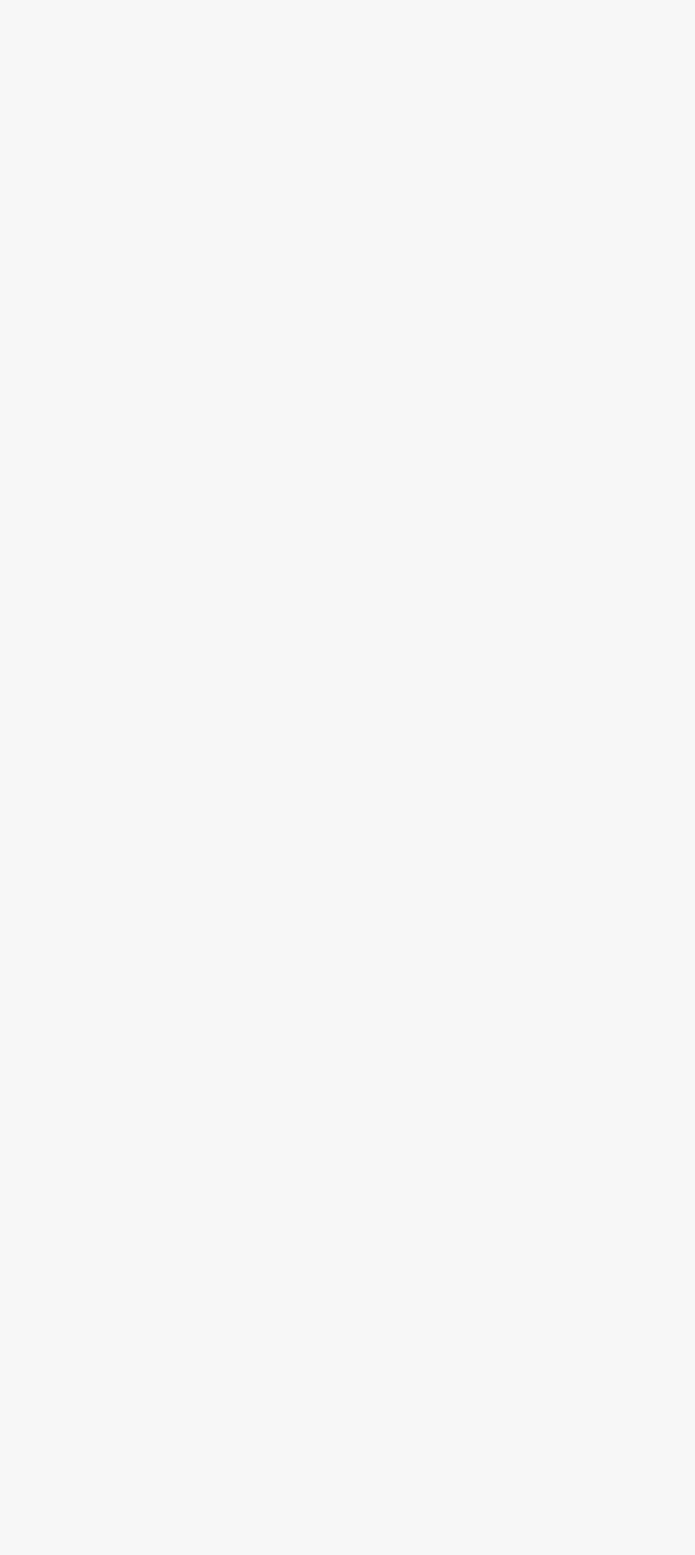
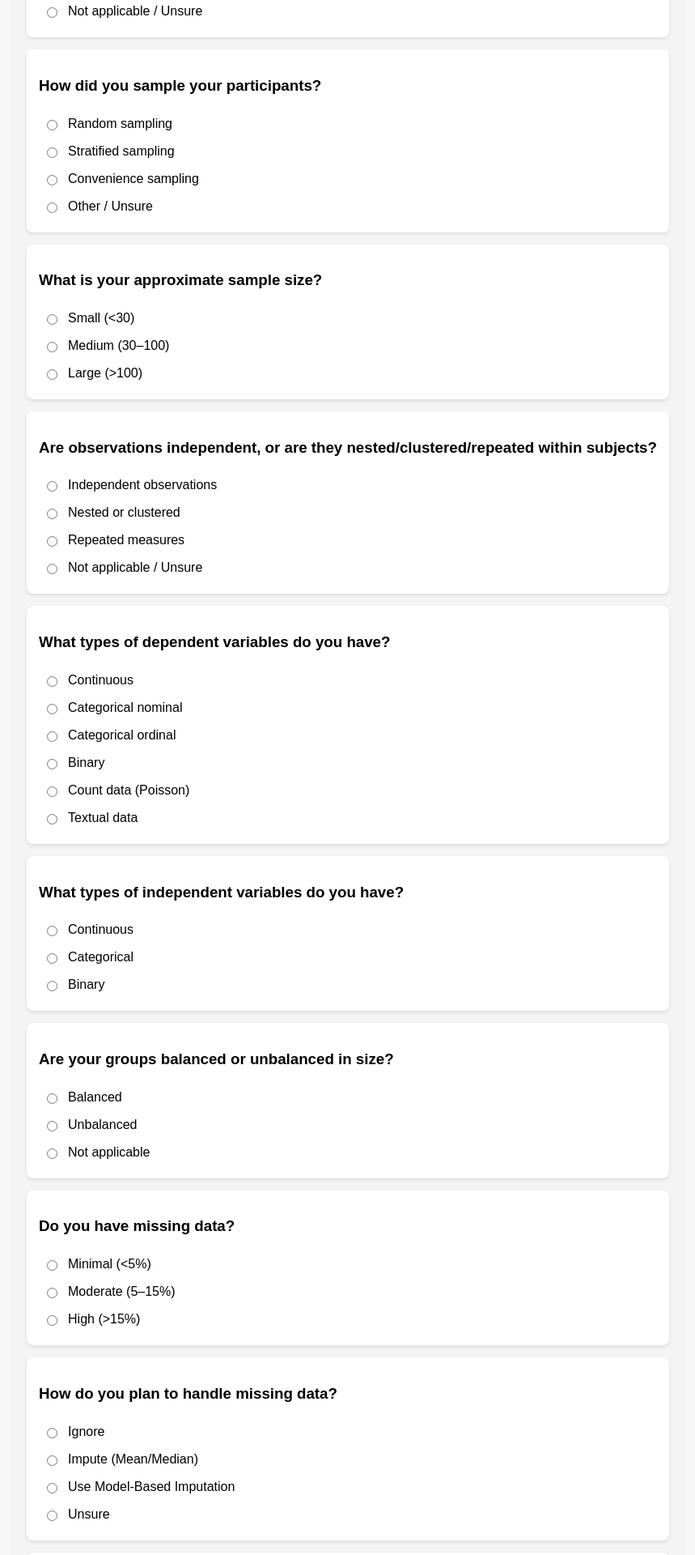
Before and after one commit to mohsen-rafiei/Smart_stat-frontend, a React (Create React App) app: page / in a window 1280 px wide. Shown: the part 780-2700 px from the top of the page at 81% size, without its empty margins (210-1069 px from the left). Before the commit the page ends 800 px from the top, so only its background shows below. Built offline with nearby package versions, Linux system fonts and the light colour scheme.

Commit message:
UXHFQuestionnaire.js

```diff
--- a/src/UXHFQuestionnaire.js
+++ b/src/UXHFQuestionnaire.js
@@ -4,73 +4,58 @@ import axios from "axios";
 const API_URL = "https://fastapi-backend-pg6y.onrender.com/analyze";
 
 const questions = [
-  { "question": "1/34 - What is the type of your study?", "options": ["Experimental", "Observational", "Not applicable / Unsure"] },
-  { "question": "2/34 - What is your research design?", "options": ["Between-subjects", "Within-subjects (Repeated measures)", "Mixed design", "Not applicable / Unsure"] },
-  { "question": "3/34 - Is your data collection longitudinal or cross-sectional?", "options": ["Longitudinal", "Cross-sectional", "Not applicable / Unsure"] },
-  { "question": "4/34 - How did you sample your participants?", "options": ["Random sampling", "Stratified sampling", "Convenience sampling", "Other / Unsure"] },
-  { "question": "5/34 - What is your approximate sample size?", "options": ["Small (<30)", "Medium (30–100)", "Large (>100)"] },
-  { "question": "6/34 - Are observations independent, or are they nested/clustered/repeated within subjects?", "options": ["Independent observations", "Nested or clustered", "Repeated measures", "Not applicable / Unsure"] },
-  { "question": "7/34 - What types of dependent variables do you have?", "options": ["Continuous", "Categorical nominal", "Categorical ordinal", "Binary", "Count data (Poisson)", "Textual data"] },
-  { "question": "8/34 - What types of independent variables do you have?", "options": ["Continuous", "Categorical", "Binary"] },
-  { "question": "9/34 - Are your groups balanced or unbalanced in size?", "options": ["Balanced", "Unbalanced", "Not applicable"] },
-  { "question": "10/34 - Do you have missing data?", "options": ["Minimal (<5%)", "Moderate (5–15%)", "High (>15%)"] },
-  { "question": "11/34 - How do you plan to handle missing data?", "options": ["Ignore", "Impute (Mean/Median)", "Use Model-Based Imputation", "Unsure"] },
-  { "question": "12/34 - Is your data approximately normally distributed?", "options": ["Approximately normal", "Mildly skewed", "Severely skewed", "Unknown"] },
-  { "question": "13/34 - Do your variables meet the assumption of homogeneity of variances?", "options": ["Yes", "No", "Unknown", "Not applicable"] },
-  { "question": "14/34 - Are linear relationships expected between your variables?", "options": ["Yes", "No", "Unknown / Unsure"] },
-  { "question": "15/34 - Does your data closely match any known statistical distribution?", "options": ["Normal", "Binomial", "Poisson", "Unknown", "Unsure"] },
-  { "question": "16/34 - Is multicollinearity likely?", "options": ["Yes", "No", "Not applicable", "Unsure"] },
-  { "question": "17/34 - Do you have substantial outliers that could influence the analysis?", "options": ["Yes", "No", "Unknown"] },
-  { "question": "18/34 - What is your primary analytical goal?", "options": ["Hypothesis testing", "Parameter estimation", "Predictive accuracy", "Exploratory analysis"] },
-  { "question": "19/34 - Do you need explicit quantification of uncertainty?", "options": ["Yes", "No", "Unsure"] },
-  { "question": "20/34 - Do you have prior knowledge or research findings to incorporate into the analysis?", "options": ["Yes, explicit priors", "Yes, vague priors", "No", "Unsure"] },
-  { "question": "21/34 - What is your data size for predictive modeling purposes?", "options": ["Small (<100)", "Medium (100–1000)", "Large (>1000)"] },
-  { "question": "22/34 - Which matters more in your analysis: interpretability or predictive accuracy?", "options": ["Predictive accuracy", "Interpretability", "Both equally", "Unsure"] },
-  { "question": "23/34 - Will you be able to validate your models using new or held-out data?", "options": ["Yes", "No", "No validation feasible", "Unsure"] },
-  { "question": "24/34 - Do you plan to use clustering methods or unsupervised learning techniques?", "options": ["Yes", "No", "Maybe/Unsure"] },
-  { "question": "25/34 - Is your data structured as a time series?", "options": ["Yes", "No", "Unsure"] },
-  { "question": "26/34 - Is your data spatial or geographic?", "options": ["Yes", "No", "Unsure"] },
-  { "question": "27/34 - Do you have high-dimensional data?", "options": ["Yes", "No", "Unsure"] },
-  { "question": "28/34 - Do you have sufficient computational resources?", "options": ["High", "Moderate", "Low"] },
-  { "question": "29/34 - Do you require real-time results?", "options": ["Yes", "No"] },
-  { "question": "30/34 - Does your study involve physiological data (EEG, GSR, HRV, Pupil Dilation)?", "options": ["Yes", "No"] },
-  { "question": "31/34 - Do you need to analyze eye-tracking or gaze data?", "options": ["Yes", "No"] },
-  { "question": "32/34 - Are you analyzing textual data (reviews, surveys, chat logs)?", "options": ["Yes", "No"] },
-  { "question": "33/34 - What is your goal for textual data analysis?", "options": ["Sentiment Analysis", "Topic Modeling", "Named Entity Recognition", "Dependency Parsing", "Unsure"] },
-  { "question": "34/34 - What kind of insights are you trying to extract from textual data?", "options": ["Trends over time", "User sentiment", "Common topics", "Keyword extraction", "Unsure"] }
-]
+  { "question": "What is the type of your study?", "options": ["Experimental", "Observational", "Not applicable / Unsure"] },
+  { "question": "What is your research design?", "options": ["Between-subjects", "Within-subjects (Repeated measures)", "Mixed design", "Not applicable / Unsure"] },
+  { "question": "Is your data collection longitudinal or cross-sectional?", "options": ["Longitudinal", "Cross-sectional", "Not applicable / Unsure"] },
+  { "question": "How did you sample your participants?", "options": ["Random sampling", "Stratified sampling", "Convenience sampling", "Other / Unsure"] },
+  { "question": "What is your approximate sample size?", "options": ["Small (<30)", "Medium (30–100)", "Large (>100)"] },
+  { "question": "Are observations independent, or are they nested/clustered/repeated within subjects?", "options": ["Independent observations", "Nested or clustered", "Repeated measures", "Not applicable / Unsure"] },
+  { "question": "What types of dependent variables do you have?", "options": ["Continuous", "Categorical nominal", "Categorical ordinal", "Binary", "Count data (Poisson)", "Textual data"] },
+  { "question": "What types of independent variables do you have?", "options": ["Continuous", "Categorical", "Binary"] },
+  { "question": "Are your groups balanced or unbalanced in size?", "options": ["Balanced", "Unbalanced", "Not applicable"] },
+  { "question": "Do you have missing data?", "options": ["Minimal (<5%)", "Moderate (5–15%)", "High (>15%)"] },
+  { "question": "How do you plan to handle missing data?", "options": ["Ignore", "Impute (Mean/Median)", "Use Model-Based Imputation", "Unsure"] },
+  { "question": "Is your data approximately normally distributed?", "options": ["Approximately normal", "Mildly skewed", "Severely skewed", "Unknown"] },
+  { "question": "Do your variables meet the assumption of homogeneity of variances?", "options": ["Yes", "No", "Unknown", "Not applicable"] },
+  { "question": "Are linear relationships expected between your variables?", "options": ["Yes", "No", "Unknown / Unsure"] },
+  { "question": "Does your data closely match any known statistical distribution?", "options": ["Normal", "Binomial", "Poisson", "Unknown", "Unsure"] },
+  { "question": "Is multicollinearity likely?", "options": ["Yes", "No", "Not applicable", "Unsure"] },
+  { "question": "Do you have substantial outliers that could influence the analysis?", "options": ["Yes", "No", "Unknown"] },
+  { "question": "What is your primary analytical goal?", "options": ["Hypothesis testing", "Parameter estimation", "Predictive accuracy", "Exploratory analysis"] },
+  { "question": "Do you need explicit quantification of uncertainty?", "options": ["Yes", "No", "Unsure"] },
+  { "question": "Do you have prior knowledge or research findings to incorporate into the analysis?", "options": ["Yes, explicit priors", "Yes, vague priors", "No", "Unsure"] },
+  { "question": "What is your data size for predictive modeling purposes?", "options": ["Small (<100)", "Medium (100–1000)", "Large (>1000)"] },
+  { "question": "Which matters more in your analysis: interpretability or predictive accuracy?", "options": ["Predictive accuracy", "Interpretability", "Both equally", "Unsure"] },
+  { "question": "Will you be able to validate your models using new or held-out data?", "options": ["Yes", "No", "No validation feasible", "Unsure"] },
+  { "question": "Do you plan to use clustering methods or unsupervised learning techniques?", "options": ["Yes", "No", "Maybe/Unsure"] },
+  { "question": "Is your data structured as a time series?", "options": ["Yes", "No", "Unsure"] },
+  { "question": "Is your data spatial or geographic?", "options": ["Yes", "No", "Unsure"] },
+  { "question": "Do you have high-dimensional data?", "options": ["Yes", "No", "Unsure"] },
+  { "question": "Do you have sufficient computational resources?", "options": ["High", "Moderate", "Low"] },
+  { "question": "Do you require real-time results?", "options": ["Yes", "No"] },
+  { "question": "Does your study involve physiological data (EEG, GSR, HRV, Pupil Dilation)?", "options": ["Yes", "No"] },
+  { "question": "Do you need to analyze eye-tracking or gaze data?", "options": ["Yes", "No"] },
+  { "question": "Are you analyzing textual data (reviews, surveys, chat logs)?", "options": ["Yes", "No"] },
+  { "question": "What is your goal for textual data analysis?", "options": ["Sentiment Analysis", "Topic Modeling", "Named Entity Recognition", "Dependency Parsing", "Unsure"] },
+  { "question": "What kind of insights are you trying to extract from textual data?", "options": ["Trends over time", "User sentiment", "Common topics", "Keyword extraction", "Unsure"] }
+];
 
 export default function UXHFQuestionnaire() {
-  const [step, setStep] = useState(-1);
   const [answers, setAnswers] = useState({});
   const [recommendation, setRecommendation] = useState(null);
   const [rCode, setRCode] = useState(null);
   const [loading, setLoading] = useState(false);
   const [showResults, setShowResults] = useState(false);
 
-  const startQuiz = () => {
-    setStep(0);
+  const handleChange = (question, option) => {
+    setAnswers(prev => ({ ...prev, [question]: option }));
   };
 
-  const handleNext = async (option) => {
-    setAnswers((prevAnswers) => {
-      const updatedAnswers = { ...prevAnswers, [questions[step].question]: option };
-
-      if (step < questions.length - 1) {
-        setStep(step + 1);
-      } else {
-        sendToBackend(updatedAnswers);
-      }
-
-      return updatedAnswers;
-    });
-  };
-
-  const sendToBackend = async (finalAnswers) => {
+  const handleSubmit = async () => {
     setLoading(true);
     setShowResults(false);
     try {
-      const response = await axios.post(API_URL, { answers: finalAnswers }, {
+      const response = await axios.post(API_URL, { answers }, {
         headers: { "Content-Type": "application/json" }
       });
 
@@ -89,39 +74,108 @@ export default function UXHFQuestionnaire() {
   };
 
   return (
-    <div className="container">
-      {step === -1 ? (
-        <div className="front-page">
-          <h1>Stat Compass v1</h1>
-          <p>You will answer 34 questions to determine the best statistical method for your data.</p>
-          <p className="credits">Designed and developed by Mohsen Rafiei, Ph.D. and Bahareh Jozranjbar, Ph.D.</p>
-          <p className="credits">Moo.rafiei@gmail.com</p>
-          <button className="start-button" onClick={startQuiz}>Start</button>
-        </div>
-      ) : (
-        <div className="card">
-          {loading ? (
-            <div className="loading-message">Processing...</div>
-          ) : showResults ? (
-            <div className="result">
-              <h2>Recommendation</h2>
-              <p className="response-box">{recommendation}</p>
-              <pre className="code-box"><code>{rCode}</code></pre>
+    <div className="qualtrics-container">
+      <h1 className="qualtrics-title">Stat Compass</h1>
+      <p className="qualtrics-description">Answer 34 questions to determine the best statistical method for your data.</p>
+      <p className="qualtrics-credits">Designed by <strong>Mohsen Rafiei, Ph.D.</strong> & <strong>Bahareh Jozranjbar, Ph.D.</strong></p>
+      <p className="qualtrics-contact">Moo.rafiei@gmail.com</p>
+      <div className="qualtrics-questionnaire">
+        {questions.map((q, index) => (
+          <div key={index} className="qualtrics-question-card">
+            <h3 className="qualtrics-question-text">{q.question}</h3>
+            <div className="qualtrics-options">
+              {q.options.map(option => (
+                <label key={option} className="qualtrics-option-label">
+                  <input
+                    type="radio"
+                    name={q.question}
+                    value={option}
+                    checked={answers[q.question] === option}
+                    onChange={() => handleChange(q.question, option)}
+                  />
+                  <span className="radio-spacing"></span>
+                  {option}
+                </label>
+              ))}
             </div>
-          ) : (
-            <div className="question-container">
-              <h2>{questions[step].question}</h2>
-              <div className="button-container">
-                {questions[step].options.map((option) => (
-                  <button key={option} className="option-button" onClick={() => handleNext(option)}>
-                    {option}
-                  </button>
-                ))}
-              </div>
-            </div>
-          )}
+          </div>
+        ))}
+      </div>
+      <button className="qualtrics-submit-button" onClick={handleSubmit} disabled={loading}>
+        {loading ? "Processing..." : "Submit"}
+      </button>
+      {showResults && (
+        <div className="qualtrics-result">
+          <h2 className="qualtrics-result-title">Recommendation</h2>
+          <p className="qualtrics-response-box">{recommendation}</p>
+          <pre className="qualtrics-code-box"><code>{rCode}</code></pre>
         </div>
       )}
     </div>
   );
 }
+
+// CSS styles for Qualtrics-like appearance
+const styles = `
+  .qualtrics-container {
+    max-width: 800px;
+    margin: 0 auto;
+    font-family: Arial, sans-serif;
+    background: #f4f4f4;
+    padding: 20px;
+    border-radius: 8px;
+  }
+  .qualtrics-title {
+    text-align: center;
+    font-size: 28px;
+    color: #333;
+    margin-bottom: 15px;
+  }
+  .qualtrics-description, .qualtrics-credits, .qualtrics-contact {
+    text-align: center;
+    font-size: 16px;
+    margin-bottom: 15px;
+  }
+  .qualtrics-question-card {
+    background: white;
+    padding: 15px;
+    border-radius: 8px;
+    margin-bottom: 15px;
+    box-shadow: 0 2px 4px rgba(0, 0, 0, 0.1);
+  }
+  .qualtrics-options label {
+    display: flex;
+    align-items: center;
+    padding: 8px 5px;
+    cursor: pointer;
+  }
+  .radio-spacing {
+    width: 10px;
+    display: inline-block;
+  }
+  .qualtrics-submit-button {
+    display: block;
+    width: 100%;
+    padding: 10px;
+    background: #007BFF;
+    color: white;
+    border: none;
+    border-radius: 5px;
+    cursor: pointer;
+  }
+  .qualtrics-submit-button:disabled {
+    background: #ccc;
+  }
+  .qualtrics-result {
+    margin-top: 20px;
+    background: white;
+    padding: 15px;
+    border-radius: 8px;
+    box-shadow: 0 2px 4px rgba(0, 0, 0, 0.1);
+  }
+`;
+
+const styleSheet = document.createElement("style");
+styleSheet.type = "text/css";
+styleSheet.innerText = styles;
+document.head.appendChild(styleSheet);
```
